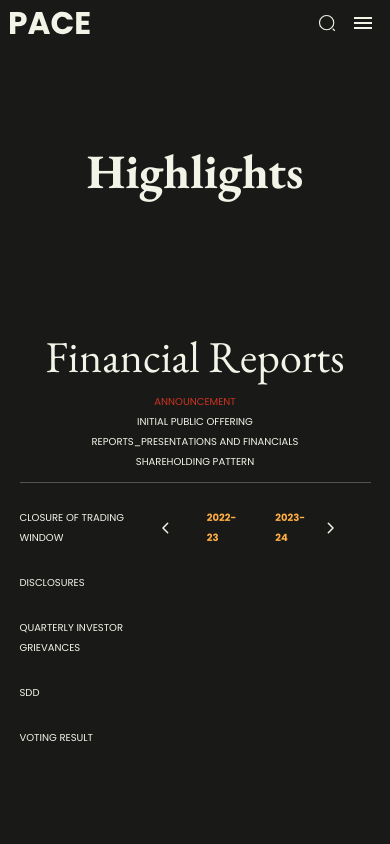
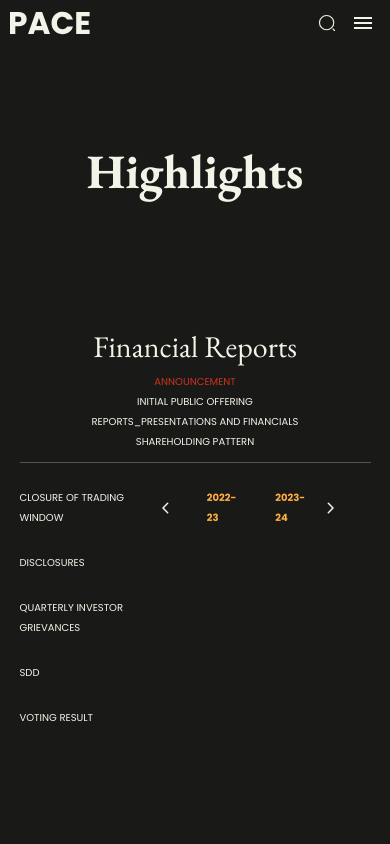
Before and after one commit to TarunRajpurohit123/pace-bussiness-website, a Next.js app in the folder pace-website/: page /investors in a window 390 px wide. Shown: the top 844 px of the page. Built offline with nearby package versions, Linux system fonts and the light colour scheme.

Commit message:
disclouser year active year

```diff
--- a/pace-website/src/app/globals.css
+++ b/pace-website/src/app/globals.css
@@ -2563,12 +2563,16 @@ option:hover {
     font-size: 1.3rem !important;
     line-height: 3rem !important;
   }
-  .yearBox__company{
-    font-size:1rem !important;
+  .yearBox__company {
+    font-size: 1rem !important;
     line-height: 2rem !important;
   }
   .yearBox {
     width: 30% !important;
+  }
+  .report__section__heading {
+    font-size: 3rem !important;
+    line-height: 3rem !important;
   }
   /* report section end */
 }
--- a/pace-website/src/components/components/ReportSection.jsx
+++ b/pace-website/src/components/components/ReportSection.jsx
@@ -259,6 +259,7 @@ export default function ReportSection() {
                                 </div>
                                 <div className="accordian__report__body">
                                   {data?.innerData?.map((innerData) => {
+                                    if (innerData.year == currentYear) {
                                       return (
                                         <ReportRow
                                           name={innerData?.title}
@@ -266,12 +267,18 @@ export default function ReportSection() {
                                           filename={innerData?.title}
                                           type={"sdsnajd"}
                                           style={
-                                          currentTabId == 4 || currentTabId == 2
+                                            currentTabId == 4 ||
+                                            currentTabId == 2
                                               ? { width: "100%" }
-                                            : { width: "100%", margin: "auto" }
+                                              : {
+                                                  width: "100%",
+                                                  margin: "auto",
+                                                }
                                           }
                                         />
                                       );
+                                    }
+                                    return <></>;
                                   })}
                                 </div>
                               </section>
```
Lines whose indentation alone changed are shown as unchanged.
